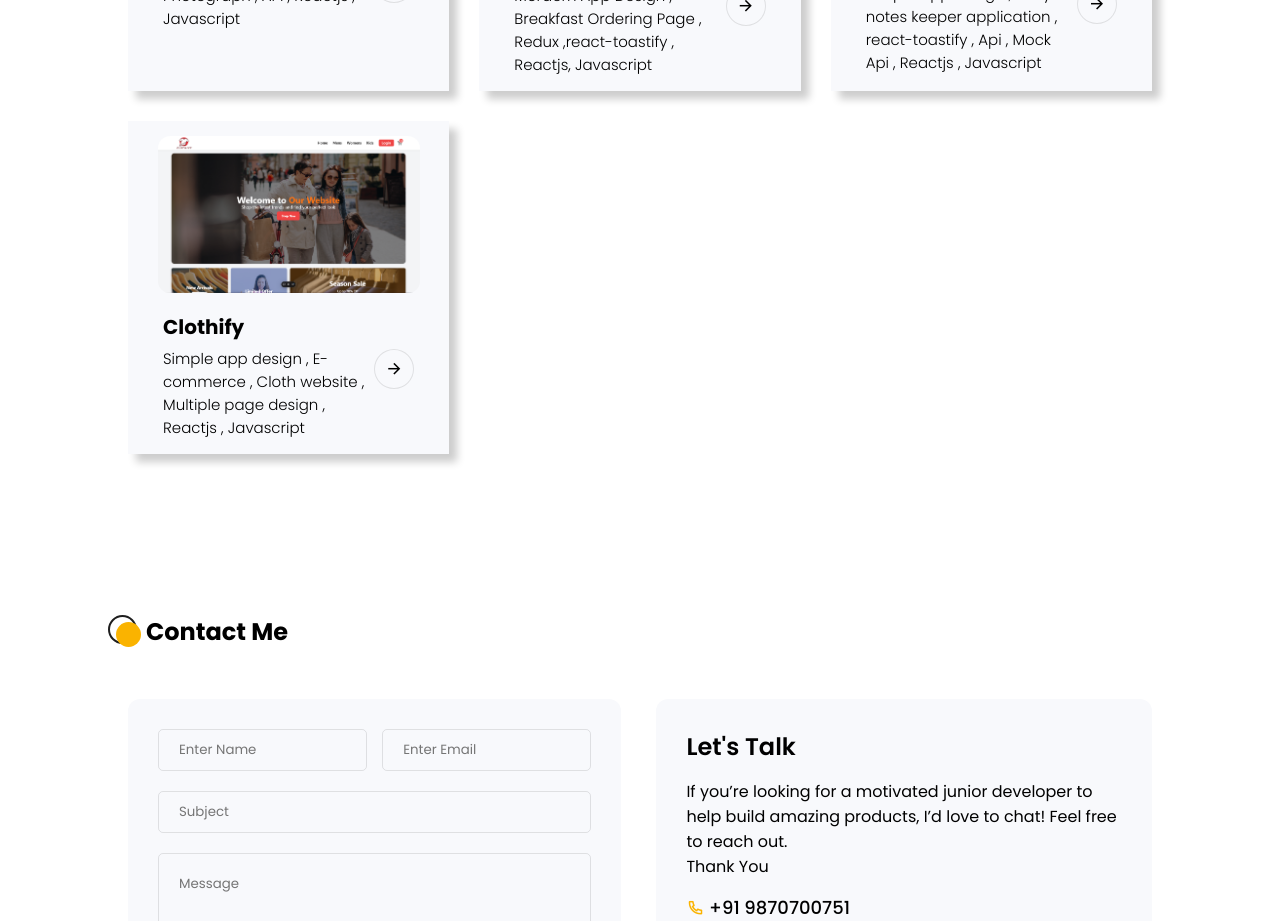
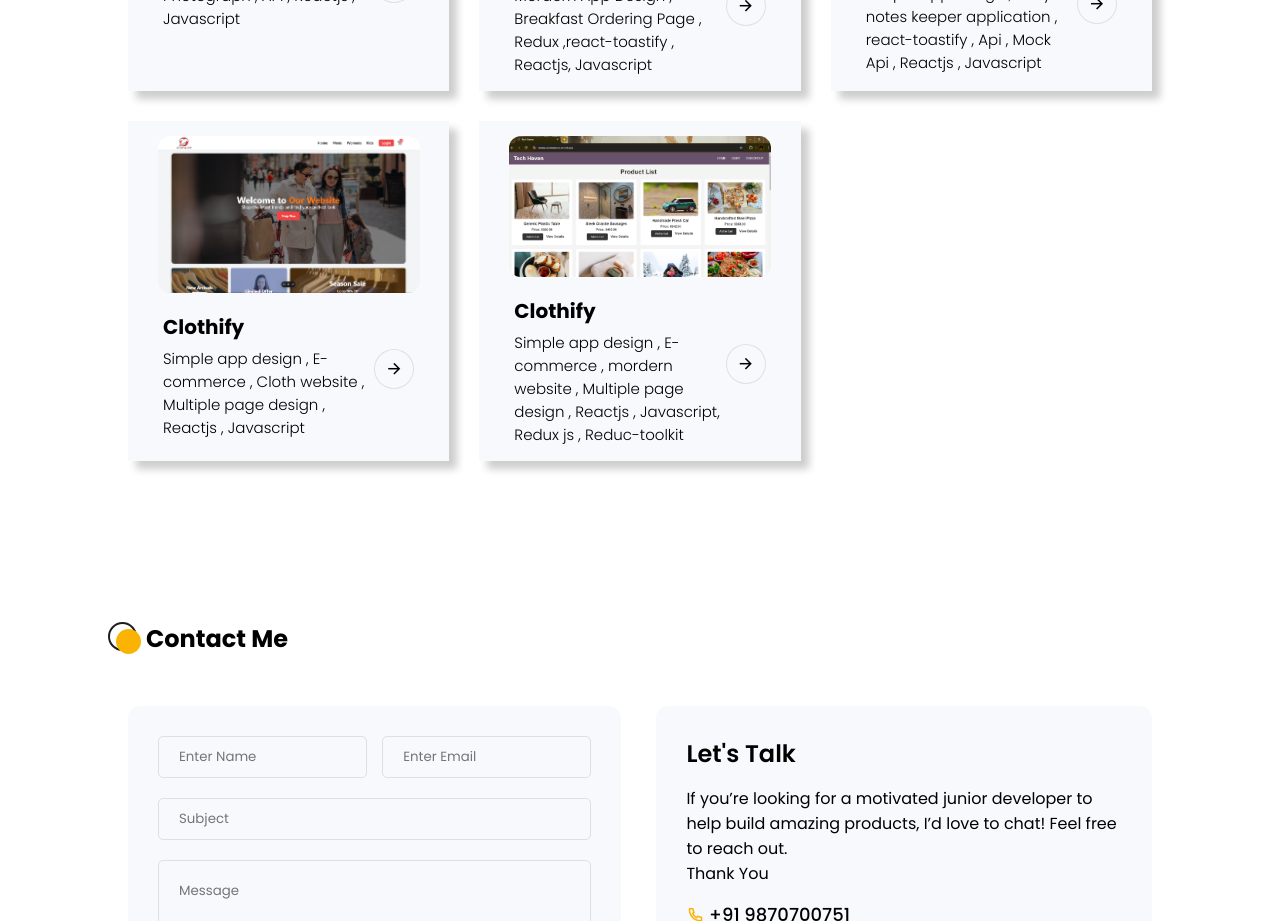
Before and after one commit to Monu-Tomar/Portfolio, a React (Vite) app: page / in a window 1280 px wide. Shown: the part 2080-3001 px from the top of the page. Built offline with nearby package versions, Linux system fonts and the light colour scheme.

Commit message:
Add new project

```diff
--- a/src/Components/Contact/Contact.jsx
+++ b/src/Components/Contact/Contact.jsx
@@ -49,11 +49,11 @@ const Contact=()=>{
                 <div className={contactCSS.contactForm}>
                         <form onSubmit={onSubmit}>
                             <div className={contactCSS.input_wrapper}  >
-                                <input type="text" placeholder="Enter Name" name="name" />
-                                <input type="email" placeholder="Enter Email" name="email" />
+                                <input type="text" placeholder="Enter Name" name="name" required/>
+                                <input type="email" placeholder="Enter Email" name="email" required/>
                             </div>
-                            <input type="text" placeholder="Subject" name="subject" />
-                            <textarea placeholder="Message" name="massage"></textarea>
+                            <input type="text" placeholder="Subject" name="subject" required/>
+                            <textarea placeholder="Message" name="massage" required></textarea>
                             <button type="submit">Submit</button>
                         </form>
                 </div>
--- a/src/Components/Projects/Project.jsx
+++ b/src/Components/Projects/Project.jsx
@@ -6,6 +6,7 @@ import projectimg4 from './../../Assets/project4.png';
 import projectimg5 from './../../Assets/project5.png';
 import projectimg6 from './../../Assets/project6.png';
 import projectimg7 from './../../Assets/project7.png';
+import projectimg8 from './../../Assets/project8.png';
 
 const Project = () => {
     return (
@@ -92,6 +93,18 @@ const Project = () => {
                         <a href="https://clothify-kappa.vercel.app/" target='blank'><i className='ri-arrow-right-line'></i></a>
                     </div>
                 </div>
+                <div className={projectCSS.project_card}>
+                    <a href="https://monu-ecommerce.vercel.app/" target='blank'>
+                        <div className={projectCSS.projectImg}>
+                            <img src={projectimg8} alt="Project_img" loading='lazy' />
+                        </div>
+                    </a>
+                    <div className={projectCSS.project_content}>
+                        <h4>Clothify<span>Simple app design , E-commerce , mordern website , Multiple page design , Reactjs , Javascript, Redux js , Reduc-toolkit </span>
+                        </h4>
+                        <a href="https://monu-ecommerce.vercel.app/" target='blank'><i className='ri-arrow-right-line'></i></a>
+                    </div>
+                </div>
             </div>
         </div>
     );
```
Also changed, not shown: src/Assets/project8.png (added).
